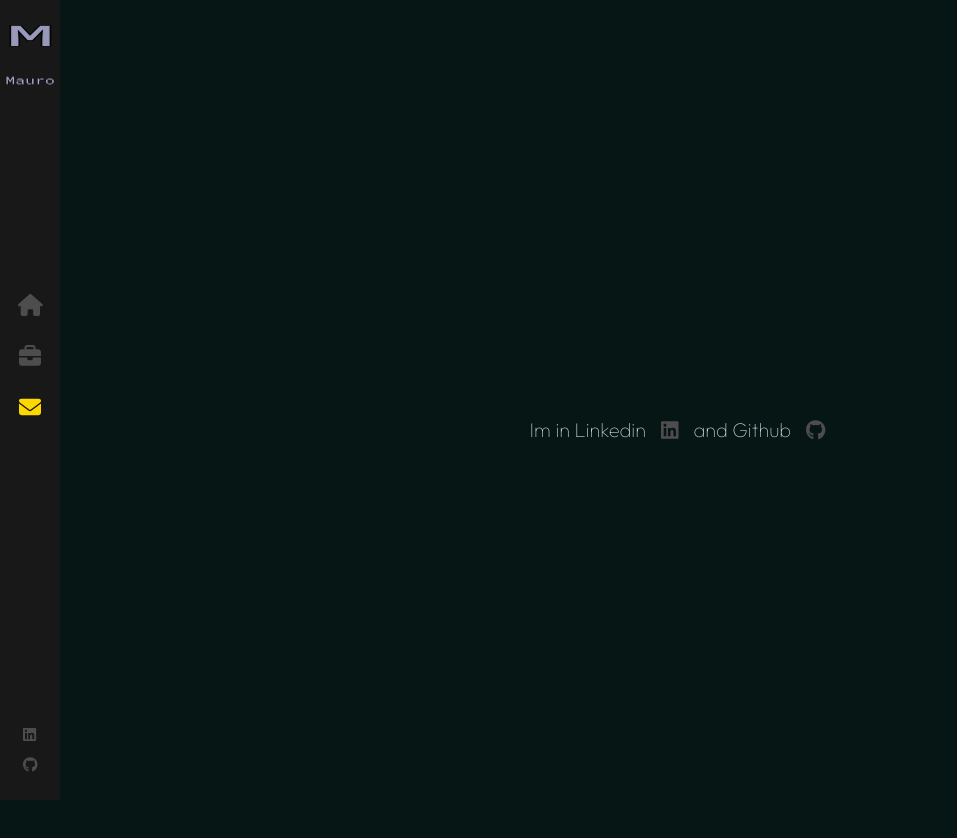
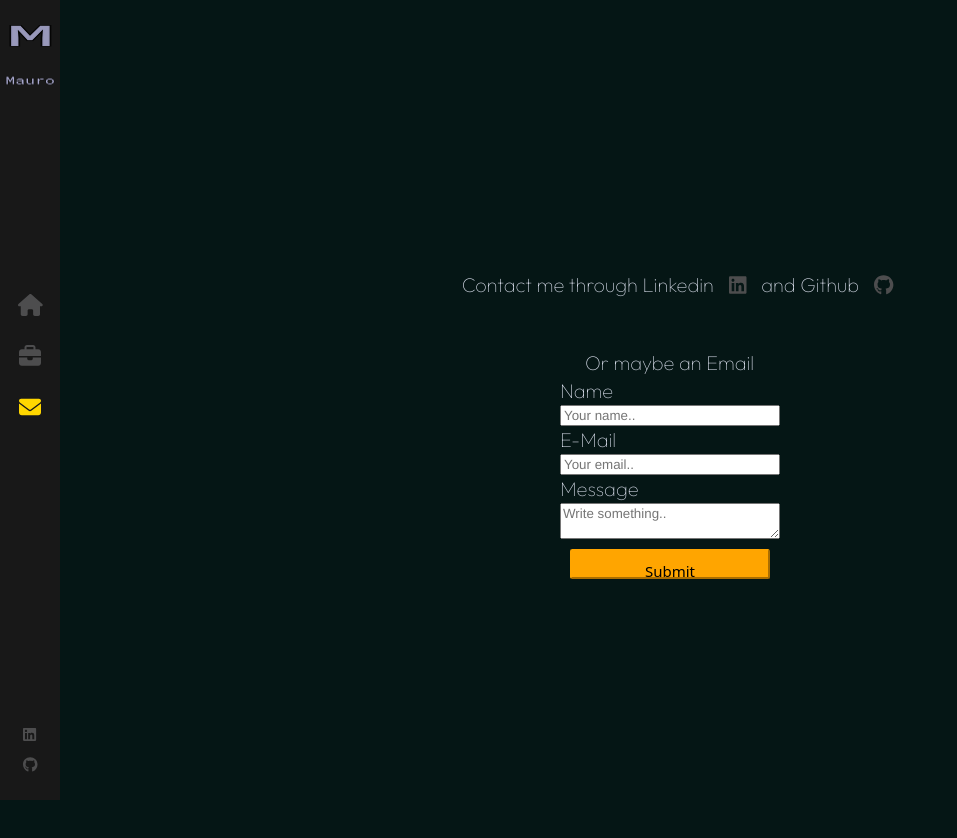
Before and after one commit to MauroMarchesan88/MauroMarchesan88.github.io, a React (Create React App) app: page /contact in a window 1280 px wide. Shown: the top 838 px of the page, without its empty margins (0-957 px from the left). Built offline with nearby package versions, Linux system fonts and the light colour scheme.

Commit message:
Adding form form contact, links for linkedin/gh

```diff
--- a/src/App.js
+++ b/src/App.js
@@ -4,6 +4,7 @@ import './App.scss';
 import Contact from './Pages/Contact/Contact';
 import Layout from './Pages/Layout/Layout';
 import Projects from './Pages/Projects/Projects';
+import Thanks from './Pages/Thanks/Thanks';
 // import Provider from './Provider';
 import Sidebar from './Components/Sidebar/Sidebar';
 
@@ -14,6 +15,7 @@ function App() {
       <Sidebar />
       <Routes>
         <Route path='/' element={<Layout />} />
+        <Route path='/thanks' element={<Thanks />} />
         <Route path='/contact' element={<Contact />} />
         <Route path='/projects' element={<Projects />} />
       </Routes>
--- a/src/Pages/Contact/Contact.js
+++ b/src/Pages/Contact/Contact.js
@@ -2,19 +2,35 @@ import { faGithub, faLinkedin } from '@fortawesome/free-brands-svg-icons';
 import { FontAwesomeIcon } from '@fortawesome/react-fontawesome';
 import React from 'react';
 import './index.scss';
-
-// import React, { useContext, useEffect, useState } from 'react';
-// import MyContext from '../context/MyContext';
 
 function Contact() {
     return (
         <div className='contact-container'>
             <div className='contact-wrapper'>
                 <div className='contact'>
-                    <p>Im in Linkedin</p>
-                    <FontAwesomeIcon icon={faLinkedin} color="#4d4d4e" />
-                    <p>and Github</p>
-                    <FontAwesomeIcon icon={faGithub} color='#4d4d4e' />
+                    <div className='icons-wrapper'>
+                        <p>Contact me through Linkedin</p>
+                        <a target="_blank" rel='noreferrer' href='https://www.linkedin.com/in/mauro-marchesan/'>
+                            <FontAwesomeIcon icon={faLinkedin} color="#4d4d4e" />
+                        </a>
+                        <p>and Github</p>
+                        <a target="_blank" rel='noreferrer' href='https://github.com/MauroMarchesan88'>
+                            <FontAwesomeIcon icon={faGithub} color='#4d4d4e' />
+                        </a>
+                    </div>
+                    <div className='form-container'>
+                        <form method="post" action="https://formsubmit.co/mauromarchesan88@gmail.com" className='form-wrapper'>
+                            <p>Or maybe an Email</p>
+                            <label htmlFor="name">Name</label>
+                            <input type="text" name="name" placeholder="Your name.." />
+                            <label htmlFor="email">E-Mail</label>
+                            <input type="email" name="email" placeholder="Your email.." required></input>
+                            <label htmlFor="message">Message</label>
+                            <textarea id="message" name="message" placeholder="Write something.."></textarea>
+                            <input type="hidden" name="_next" value="https://portfolio-mauro.netlify.app/thanks"></input>
+                            <input type="submit" className='sbmt' value="Submit" />
+                        </form>
+                    </div>
                 </div>
             </div>
         </div>
--- a/src/Pages/Contact/index.scss
+++ b/src/Pages/Contact/index.scss
@@ -14,14 +14,68 @@
     height: 100%;
 }
 
+.icons-wrapper {
+    display: flex;
+
+    a {
+        &:hover svg {
+            color: #ffd700;
+        }
+    }
+}
+
 .contact {
     display: flex;
-    flex-direction: row;
+    flex-direction: column;
     font-size: 2rem;
-    justify-content: space-evenly;
+    justify-content: center;
     align-items: center;
+    align-content: center;
 
     p {
         margin: 0 15px;
     }
 }
+
+.form-wrapper {
+    margin-top: 50px;
+    display: flex;
+    flex-direction: column;
+    width: 100%;
+
+    p {
+        margin-left: 25px;
+    }
+}
+
+.sbmt {
+    margin: 1rem;
+    width: 200px;
+    font-family: system-ui, -apple-system, BlinkMacSystemFont, 'Segoe UI', Roboto, Oxygen, Ubuntu, Cantarell, 'Open Sans', 'Helvetica Neue', sans-serif;
+    font-weight: bolder;
+    height: 30px;
+    background-color: orange;
+    border-color: orange;
+    padding: 1rem;
+    text-decoration: none;
+    border-radius: 0.25rem;
+    font-size: 1.5rem;
+    color: black;
+    display: flex;
+    justify-content: center;
+    flex-direction: column;
+    align-content: center;
+    align-items: center;
+}
+
+#subject {
+    height:170px;
+}
+
+@media only screen and (max-width: 500px) {
+    .icons-wrapper {
+        display: flex;
+        flex-direction: column;
+        align-items: center;
+    }
+}
--- a/src/Pages/Layout/Layout.js
+++ b/src/Pages/Layout/Layout.js
@@ -1,3 +1,4 @@
+import { Link } from 'react-router-dom';
 import Moto from '../../assets/images/FotoGitHub.jpg';
 import Tools from '../../Components/Tools/Tools';
 import './index.scss';
@@ -13,7 +14,7 @@ const Layout = () => {
                         </p>
                         <div>
                             <label htmlFor='contactA'>
-                                <a href="mailto:mauromarchesan88@gmail.com" id='contactA' target="_blank" rel="noreferrer"> Contact </a>
+                                <Link to='/contact' id='contactA'> Contact </Link>
                             </label>
                         </div>
                     </div>
--- /dev/null
+++ b/src/Pages/Thanks/Thanks.js
@@ -0,0 +1,12 @@
+import React from 'react';
+import './index.scss';
+
+function Thanks() {
+    return (
+        <div className='main-container'>
+            <p>Thank you! Your message has been sent</p>
+        </div>
+    )
+}
+
+export default Thanks;
--- /dev/null
+++ b/src/Pages/Thanks/index.scss
@@ -0,0 +1,12 @@
+.main-container {
+    height: 100vh;
+    display: flex;
+    justify-content: center;
+    width: 100%;
+    padding: 3rem;
+    align-items: center;
+
+    p{
+        font-size: xx-large;
+    }
+}
```
